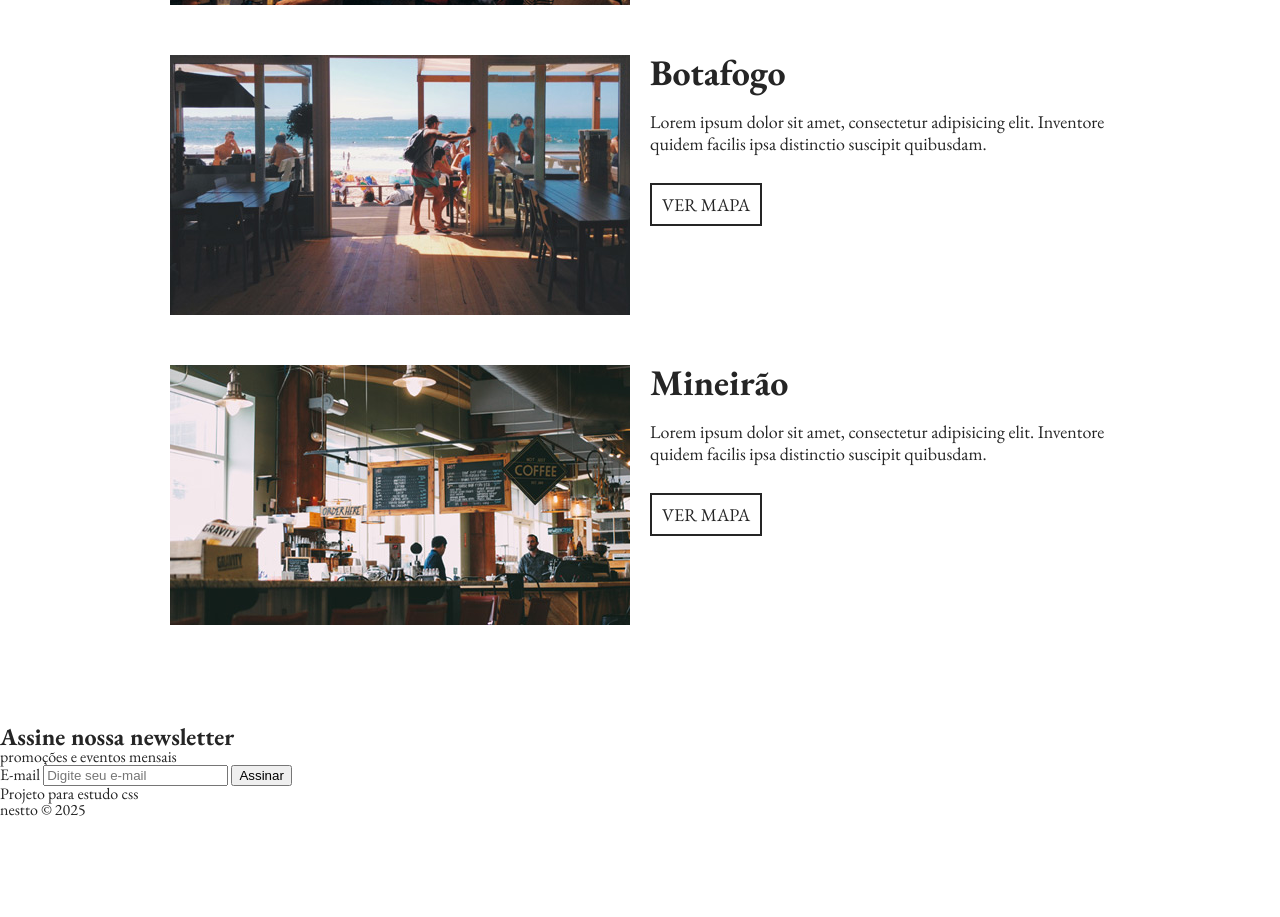
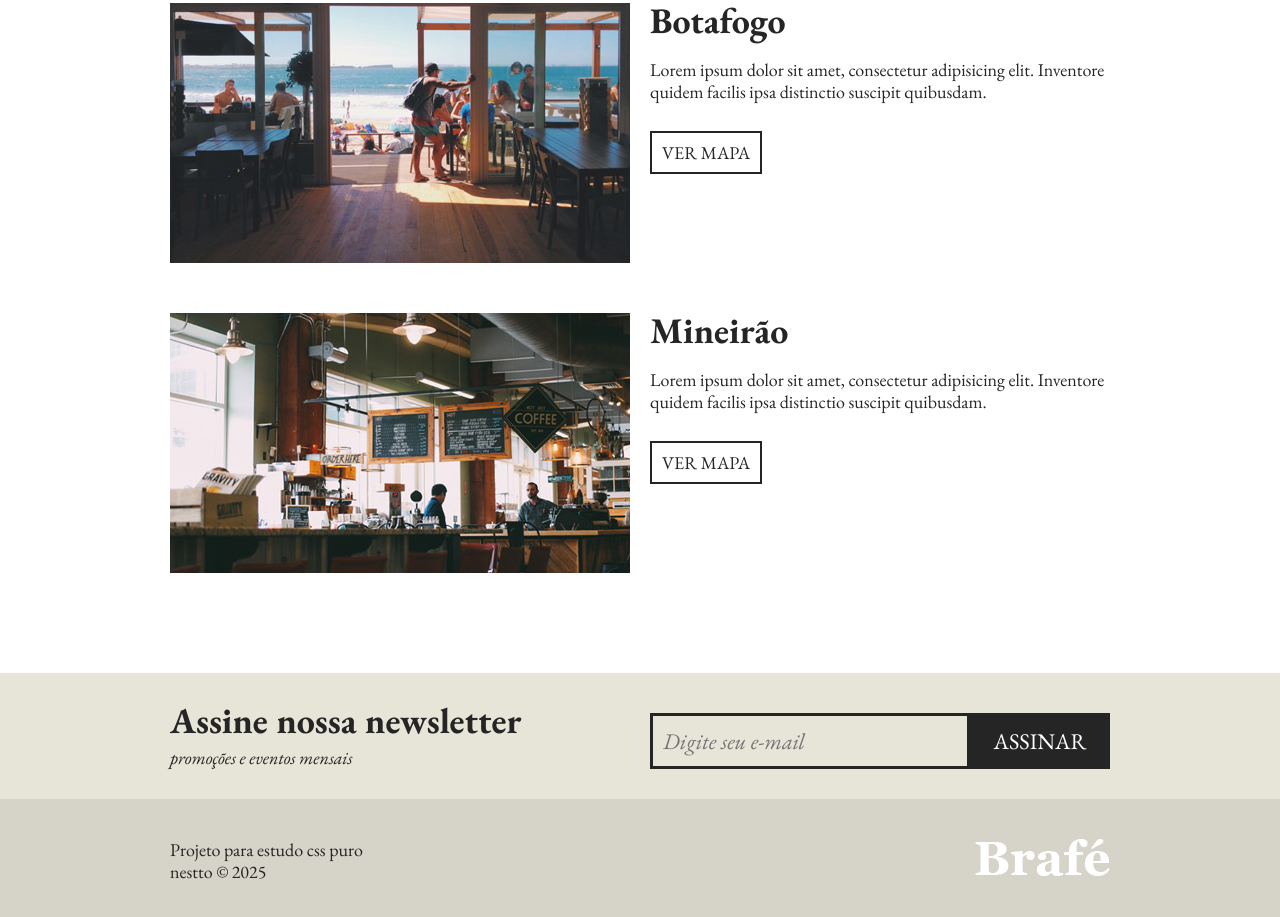
Before and after one commit to nestto/brafecss, a plain HTML site: page index.html in a window 1280 px wide. Shown: the part 1995-2912 px from the top of the page. Before the commit the page ends 2850 px from the top, so only its background shows below. Drawn offline with nearby package versions, Linux system fonts and the light colour scheme.

Commit message:
newsletter-footer

```diff
--- a/css/reset.css
+++ b/css/reset.css
@@ -60,3 +60,7 @@ img {
   height: auto;
   display: block;
 }
+
+* {
+  box-sizing: border-box;
+}
--- a/css/styles.css
+++ b/css/styles.css
@@ -80,6 +80,7 @@ body {
 
 .sobre {
   padding: 50px 0;
+  margin: 0 auto;
 }
 
 .sobre-container {
@@ -212,7 +213,14 @@ h2.produtos-mineiro::before {
 .locais-item {
   clear: both;
   margin: 50px auto;
-  overflow: hidden;
+  /* overflow: hidden; */
+}
+
+.locais-item::after,
+.assine-content::before {
+  content: "";
+  display: table;
+  clear: both;
 }
 
 .locais-item img {
@@ -245,3 +253,122 @@ h2.produtos-mineiro::before {
   border: 2px solid #252525;
   padding: 8px 10px;
 }
+
+/* newsletter */
+
+.assine {
+  background: #e7e4d8;
+  padding: 30px 0;
+}
+
+.assine-container {
+  max-width: 960px;
+  margin: 0 auto;
+}
+
+.assine-container::after,
+.assine-content::before {
+  content: "";
+  display: table;
+  clear: both;
+}
+
+.assine-info {
+  width: 460px;
+  margin: 0 10px;
+  float: left;
+}
+
+.assine-info h2 {
+  font-size: 2.25rem;
+  margin-bottom: 10px;
+}
+
+.assine-info p {
+  font-size: 1.125rem;
+  font-style: italic;
+}
+
+.assine form {
+  width: 460px;
+  margin: 10px 10px 0 10px;
+  float: left;
+}
+
+.assine form label {
+  display: none;
+}
+
+.assine input {
+  width: 320px;
+  border: 3px solid #252525;
+  background: none;
+  font-size: 1.4rem;
+  font-style: italic;
+  font-family: "EB Garamond", serif;
+  padding: 10px;
+  float: left;
+}
+
+.assine button {
+  background: #252525;
+  font-family: "EB Garamond", serif;
+  text-transform: uppercase;
+  font-size: 1.4rem;
+  width: 140px;
+  padding: 13px 0;
+  color: white;
+  border: none;
+  cursor: pointer;
+}
+
+/* rodapé */
+
+.footer {
+  background: #d6d3c8;
+  padding: 40px 0;
+}
+
+.footer-container {
+  max-width: 960px;
+  margin: 0 auto;
+}
+
+.footer-container::after,
+.footer-content::before {
+  content: "";
+  display: table;
+  clear: both;
+}
+
+.footer p {
+  float: left;
+  margin: 0 10px;
+  font-size: 1.125rem;
+  line-height: 1.4rem;
+}
+
+.footer img {
+  float: right;
+  margin: 0 10px;
+}
+
+@media (max-width: 740px) {
+  .menu-nav {
+    float: none;
+    clear: both;
+  }
+  .intro {
+    padding: 50px 0;
+  }
+}
+
+@media (min-width: 740px) and (min-width: 980px) {
+  .sobre-container {
+    max-width: 720px;
+  }
+
+  .sobre-item {
+    width: 340px;
+  }
+}
--- a/index.html
+++ b/index.html
@@ -121,9 +121,10 @@
         </div>
       </div>
     </section>
-    <section>
-      <div>
-        <div>
+
+    <section class="assine">
+      <div class="assine-container">
+        <div class="assine-info">
           <h2>Assine nossa newsletter</h2>
           <p>promoções e eventos mensais</p>
         </div>
@@ -135,9 +136,9 @@
       </div>
     </section>
 
-    <footer>
-      <div>
-        <p>Projeto para estudo css<br />nestto &COPY; 2025</p>
+    <footer class="footer">
+      <div class="footer-container">
+        <p>Projeto para estudo css puro<br />nestto &COPY; 2025</p>
         <img src="/img/brafe.png" alt="brafé log" />
       </div>
     </footer>
```
